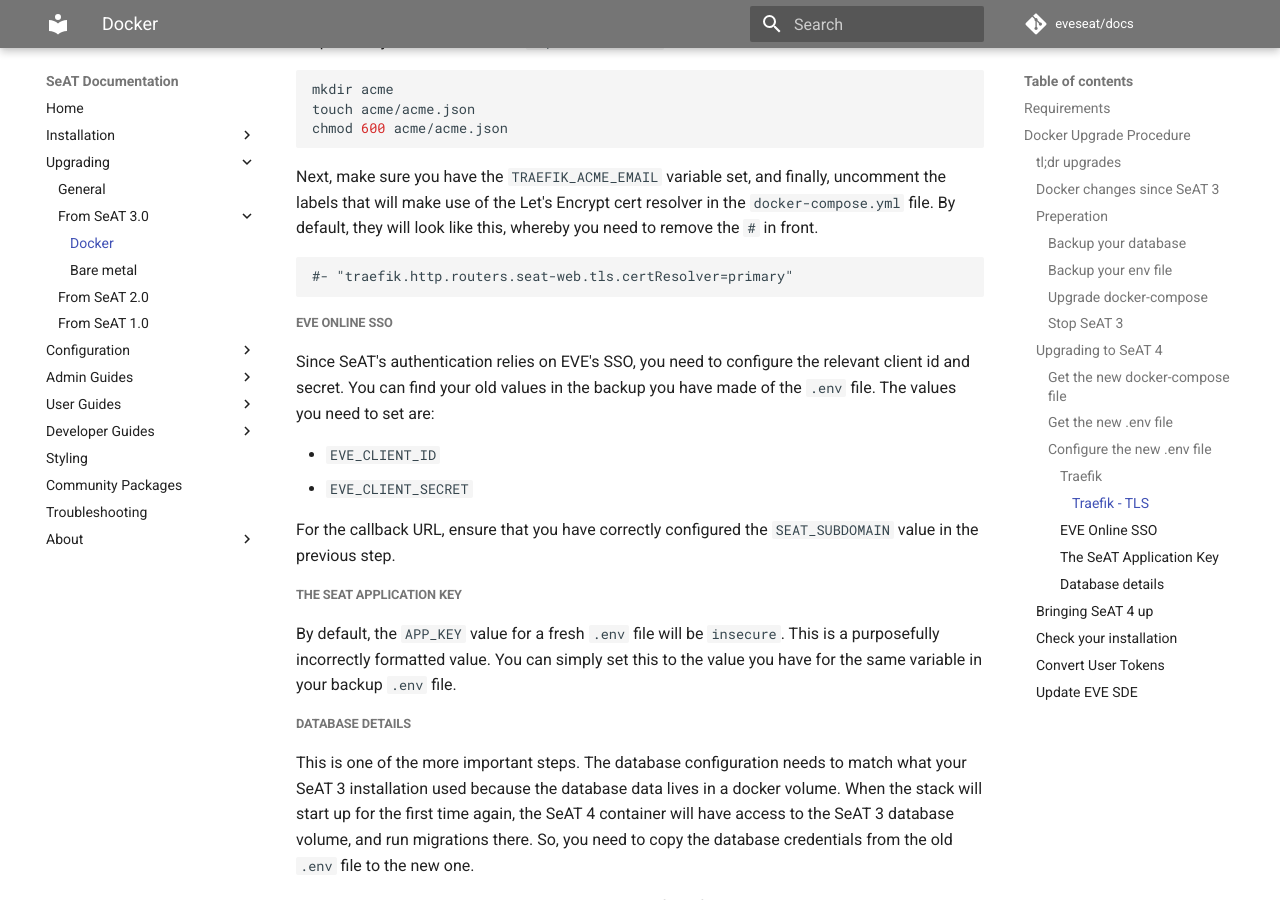
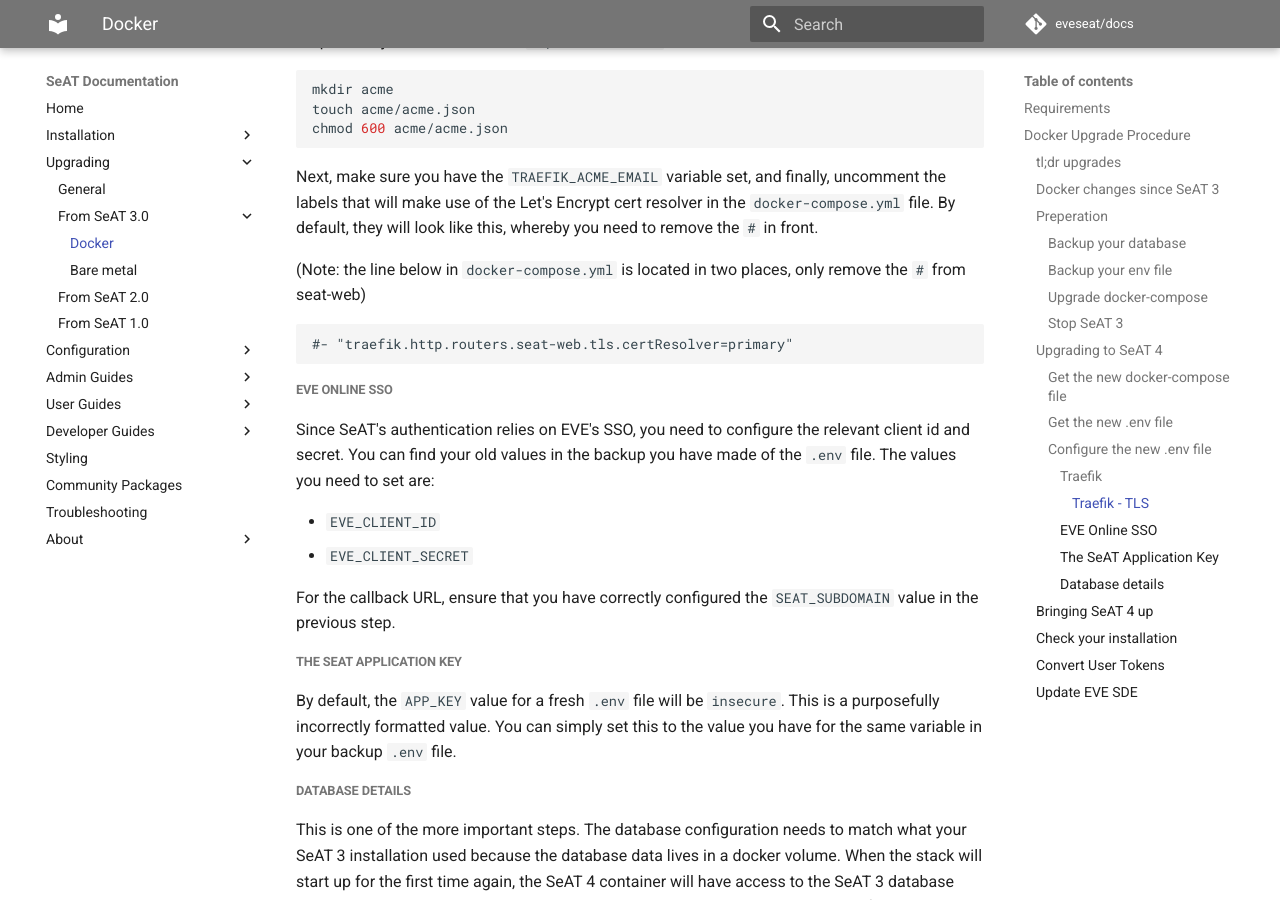
Before and after one commit to zenobio93/seat-docs, an MkDocs documentation site: the page built from docs/upgrading/from_seat_3_0/docker.md, in a window 1280 px wide and 900 px high, scrolled down 5707 px. Built offline with MkDocs 1.6.1 and Material for MkDocs 9.7.7, drawn with Linux system fonts in a browser that asks for light colours; comment, search, counter and statistics services are not loaded.

Commit message:
docs: Update location of traefik line to un-comment. (#119)
Referenced line is in two containers, traefik and seat-web. Noting which location to un-comment to reduce confusion.

````diff
--- a/docs/upgrading/from_seat_3_0/docker.md
+++ b/docs/upgrading/from_seat_3_0/docker.md
@@ -196,6 +196,8 @@
 
 Next, make sure you have the `TRAEFIK_ACME_EMAIL` variable set, and finally, uncomment the labels that will make use of the Let's Encrypt cert resolver in the `docker-compose.yml` file. By default, they will look like this, whereby you need to remove the `#` in front.
 
+(Note: the line below in `docker-compose.yml` is located in two places, only remove the `#` from seat-web)
+
 ```text
 #- "traefik.http.routers.seat-web.tls.certResolver=primary"
 ```
````
